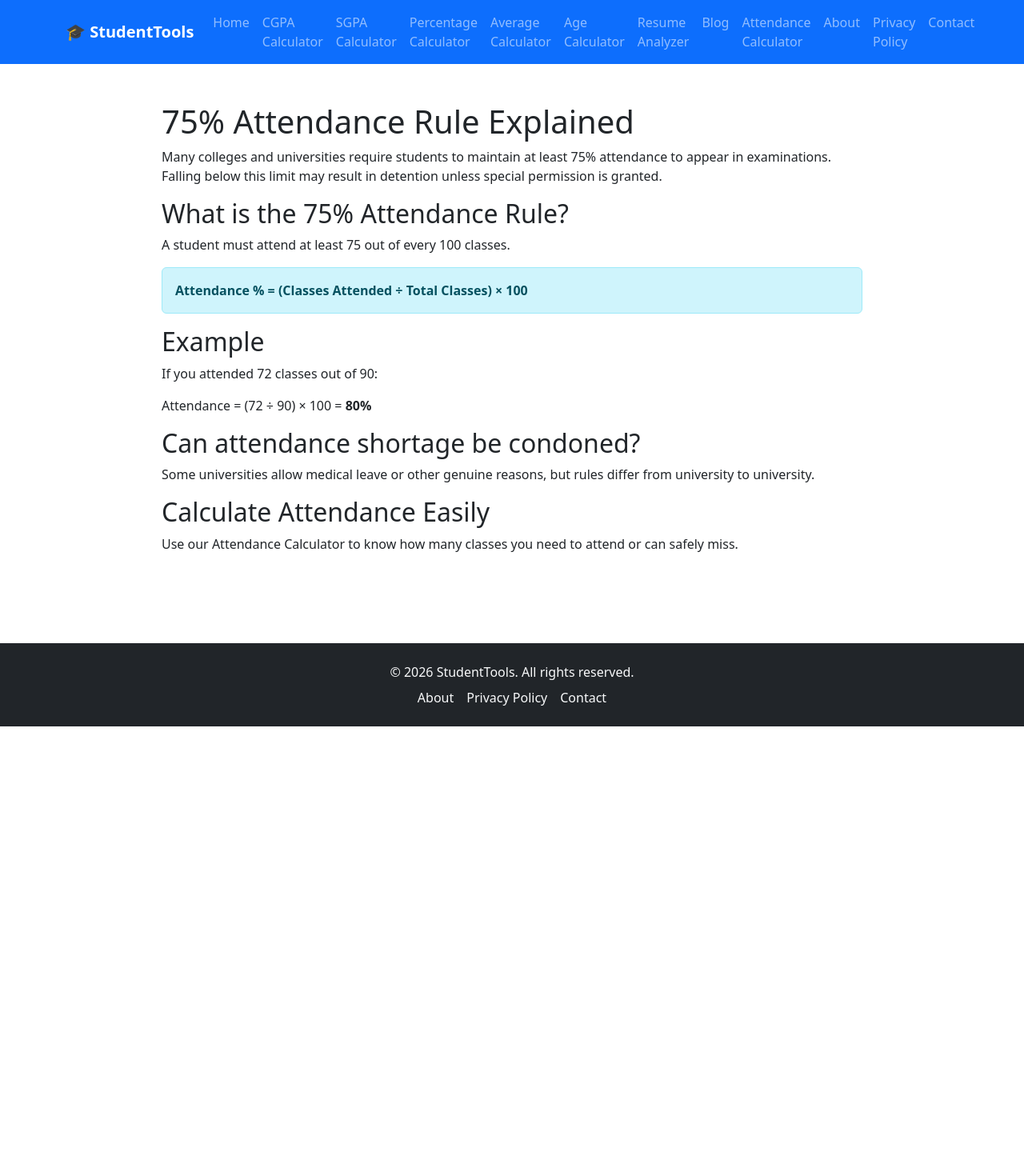
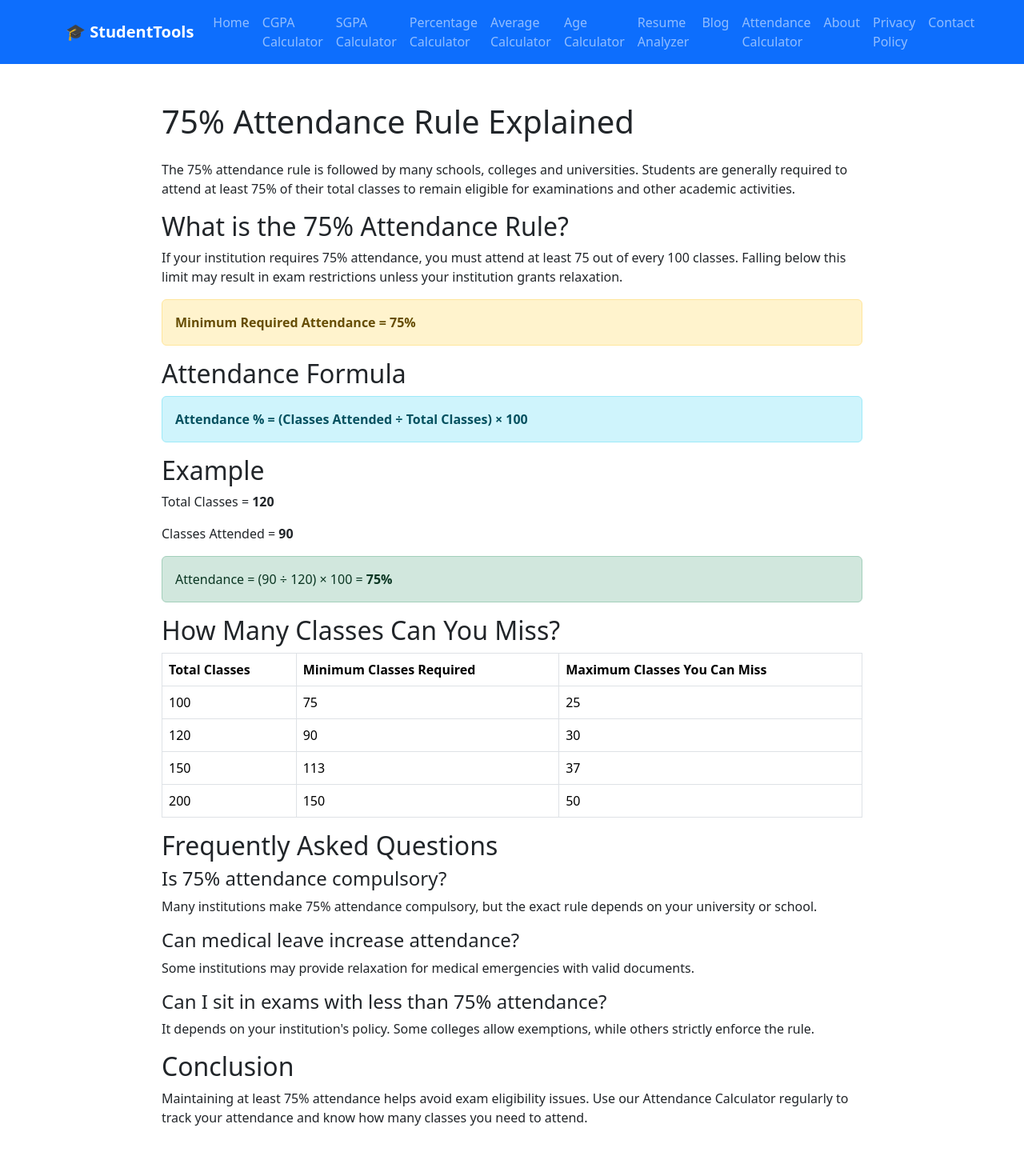
Before and after one commit to priyanshuforge/student-tools, a React (Vite) app: page /blog/75-attendance-rule in a window 1280 px wide. Shown: the top 1470 px of the page at 80% size. Before the commit the page ends 908 px from the top, so only its background shows below. Built offline with nearby package versions, Linux system fonts and the light colour scheme.

Commit message:
Added 75% attendance rule SEO article

```diff
--- a/src/pages/Attendance75Rule.jsx
+++ b/src/pages/Attendance75Rule.jsx
@@ -5,22 +5,33 @@ function Attendance75Rule() {
     <>
       <SEO
         title="75% Attendance Rule Explained | StudentTools"
-        description="Learn everything about the 75% attendance rule, calculation, shortage, exemptions and FAQs."
+        description="Learn what the 75% attendance rule is, how to calculate it, exemptions, and how many classes you can miss."
         canonical="/blog/75-attendance-rule"
       />
 
       <div className="container py-5" style={{ maxWidth: "900px" }}>
-        <h1>75% Attendance Rule Explained</h1>
+        <h1 className="mb-4">75% Attendance Rule Explained</h1>
 
         <p>
-          Many colleges and universities require students to maintain at least
-          75% attendance to appear in examinations. Falling below this limit may
-          result in detention unless special permission is granted.
+          The 75% attendance rule is followed by many schools, colleges and
+          universities. Students are generally required to attend at least 75%
+          of their total classes to remain eligible for examinations and other
+          academic activities.
         </p>
 
         <h2>What is the 75% Attendance Rule?</h2>
 
-        <p>A student must attend at least 75 out of every 100 classes.</p>
+        <p>
+          If your institution requires 75% attendance, you must attend at least
+          75 out of every 100 classes. Falling below this limit may result in
+          exam restrictions unless your institution grants relaxation.
+        </p>
+
+        <div className="alert alert-warning">
+          <strong>Minimum Required Attendance = 75%</strong>
+        </div>
+
+        <h2>Attendance Formula</h2>
 
         <div className="alert alert-info">
           <strong>
@@ -30,24 +41,78 @@ function Attendance75Rule() {
 
         <h2>Example</h2>
 
-        <p>If you attended 72 classes out of 90:</p>
+        <p>
+          Total Classes = <strong>120</strong>
+        </p>
 
         <p>
-          Attendance = (72 ÷ 90) × 100 = <strong>80%</strong>
+          Classes Attended = <strong>90</strong>
         </p>
 
-        <h2>Can attendance shortage be condoned?</h2>
+        <div className="alert alert-success">
+          Attendance = (90 ÷ 120) × 100 = <strong>75%</strong>
+        </div>
+
+        <h2>How Many Classes Can You Miss?</h2>
+
+        <table className="table table-bordered">
+          <thead>
+            <tr>
+              <th>Total Classes</th>
+              <th>Minimum Classes Required</th>
+              <th>Maximum Classes You Can Miss</th>
+            </tr>
+          </thead>
+          <tbody>
+            <tr>
+              <td>100</td>
+              <td>75</td>
+              <td>25</td>
+            </tr>
+            <tr>
+              <td>120</td>
+              <td>90</td>
+              <td>30</td>
+            </tr>
+            <tr>
+              <td>150</td>
+              <td>113</td>
+              <td>37</td>
+            </tr>
+            <tr>
+              <td>200</td>
+              <td>150</td>
+              <td>50</td>
+            </tr>
+          </tbody>
+        </table>
+
+        <h2>Frequently Asked Questions</h2>
+
+        <h4>Is 75% attendance compulsory?</h4>
+        <p>
+          Many institutions make 75% attendance compulsory, but the exact rule
+          depends on your university or school.
+        </p>
+
+        <h4>Can medical leave increase attendance?</h4>
+        <p>
+          Some institutions may provide relaxation for medical emergencies with
+          valid documents.
+        </p>
+
+        <h4>Can I sit in exams with less than 75% attendance?</h4>
+        <p>
+          It depends on your institution's policy. Some colleges allow
+          exemptions, while others strictly enforce the rule.
+        </p>
+
+        <h2>Conclusion</h2>
 
         <p>
-          Some universities allow medical leave or other genuine reasons, but
-          rules differ from university to university.
-        </p>
-
-        <h2>Calculate Attendance Easily</h2>
-
-        <p>
-          Use our Attendance Calculator to know how many classes you need to
-          attend or can safely miss.
+          Maintaining at least 75% attendance helps avoid exam eligibility
+          issues. Use our Attendance Calculator regularly to track your
+          attendance and know how many classes you need to attend.
         </p>
       </div>
     </>
```
